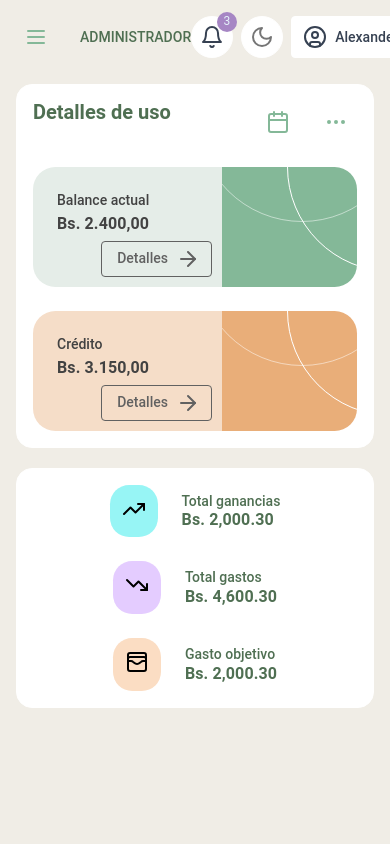
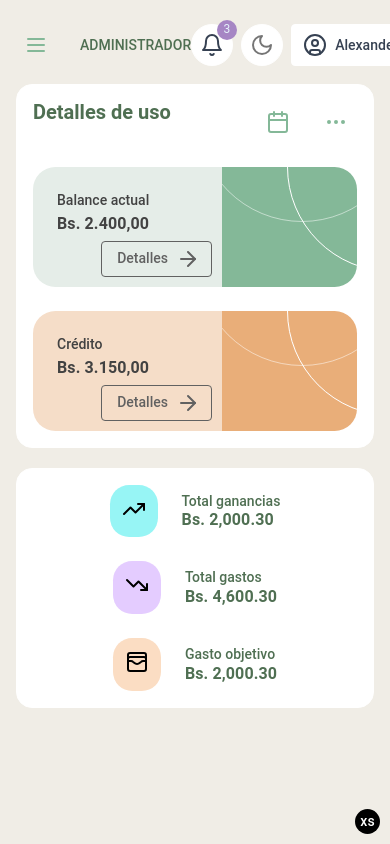
Before and after one commit to PROJECT-LA/Frontend, a Next.js app: page /admin/home in a window 390 px wide. Built offline with nearby package versions, Linux system fonts and the light colour scheme.

Commit message:
fix: header toolbox responsive complete

```diff
--- a/src/app/admin/(configuration)/users/page.tsx
+++ b/src/app/admin/(configuration)/users/page.tsx
@@ -16,6 +16,11 @@ const UsersPage = async ({
     order?: "ASC" | "DESC";
   };
 }) => {
+  console.log(searchParams?.limit);
+  console.log(searchParams?.order);
+  console.log(searchParams?.queryUser);
+  console.log(searchParams?.page);
+
   const permissions = await getFrontendPermissions("/admin/users");
   return (
     permissions && (
--- a/src/app/admin/layout.tsx
+++ b/src/app/admin/layout.tsx
@@ -20,6 +20,8 @@ const Main = styled("main", {
   borderBottomLeftRadius: 0,
   position: "relative",
   borderBottomRightRadius: 0,
+  width: `100%`,
+  padding: "16px",
   transition: theme.transitions.create(
     "margin",
     open
@@ -33,21 +35,24 @@ const Main = styled("main", {
         }
   ),
   [theme.breakpoints.up("md")]: {
-    marginTop: 120,
-    marginLeft: open ? 40 : -(CONSTANTS.drawerWidth - 120),
+    marginTop: 90,
+    marginLeft: open ? 20 : -(CONSTANTS.drawerWidth - 110),
     width: "92%",
-    marginRight: "2rem",
+    marginRight: "0.7rem",
     paddingBottom: 20,
   },
-  [theme.breakpoints.down("md")]: {
-    width: `100%`,
-    padding: "16px",
+  [theme.breakpoints.up("xl")]: {
+    marginLeft: open ? 110 : -(CONSTANTS.drawerWidth - 180),
+    marginRight: "7.5rem",
   },
 }));
 
 const MainLayout = ({ children }: { children: React.ReactNode }) => {
   const theme = useTheme();
   const matchDownMd = useMediaQuery(theme.breakpoints.down("md"));
+  const matchDownSm = useMediaQuery(theme.breakpoints.down("sm"));
+  const matchUpXl = useMediaQuery(theme.breakpoints.up("xl"));
+
   const [scrolled, setScrolled] = useState(false);
 
   useEffect(() => {
@@ -89,12 +94,17 @@ const MainLayout = ({ children }: { children: React.ReactNode }) => {
           sx={{
             paddingY: scrolled ? 1 : 2,
             transition: "all .3s ease",
-            marginRight: !matchDownMd ? 1 : 0,
-            marginLeft: !matchDownMd
+            marginTop: "0.5rem",
+            marginLeft: matchUpXl
               ? openDrawer
-                ? `${CONSTANTS.drawerWidth + 5}px`
-                : `85px`
-              : 0,
+                ? "20rem"
+                : "10rem"
+              : !matchDownMd
+              ? openDrawer
+                ? "14.5rem"
+                : "5.5rem"
+              : "0rem",
+            marginRight: matchUpXl ? "7rem" : "0.5rem",
             borderColor: theme.palette.divider,
           }}
         >
--- a/src/app/layout.tsx
+++ b/src/app/layout.tsx
@@ -1,13 +1,11 @@
 import type { Metadata } from "next";
-
 import { Toaster } from "sonner";
 import "./globals.css";
-
-// Configuración del tema
 import { StyledEngineProvider } from "@mui/material";
 import ThemeRegistry from "@/theme";
 import { FullScreenLoadingProvider } from "@/context/FullScreenLoadingProvider";
 import { AuthProvider } from "@/context/AuthProvider";
+import Responsive from "@/components/Responsive";
 
 export const metadata: Metadata = {
   title: "Sistema auditorías",
@@ -20,7 +18,7 @@ export default function RootLayout({
 }>) {
   return (
     <html lang="es">
-      <body>
+      <body style={{ position: "relative" }}>
         <StyledEngineProvider injectFirst>
           <ThemeRegistry>
             <FullScreenLoadingProvider>
@@ -29,6 +27,7 @@ export default function RootLayout({
           </ThemeRegistry>
         </StyledEngineProvider>
         <Toaster richColors closeButton expand />
+        <Responsive />
       </body>
     </html>
   );
--- /dev/null
+++ b/src/components/Responsive.tsx
@@ -0,0 +1,49 @@
+"use client";
+import React from "react";
+import { CONSTANTS } from "../../config";
+import { Box, Typography, useMediaQuery, useTheme } from "@mui/material";
+
+const Responsive = () => {
+  const theme = useTheme();
+  const matchUpXs = useMediaQuery(theme.breakpoints.up("xs"));
+  const matchUpSm = useMediaQuery(theme.breakpoints.up("sm"));
+  const matchUpMd = useMediaQuery(theme.breakpoints.up("md"));
+  const matchUpLg = useMediaQuery(theme.breakpoints.up("lg"));
+  const matchUpXl = useMediaQuery(theme.breakpoints.up("xl"));
+
+  return (
+    <>
+      {CONSTANTS.appEnv === "development" && (
+        <Box
+          sx={{
+            width: "25px",
+            height: "25px",
+            position: "fixed",
+            bottom: 10,
+            right: 10,
+            borderRadius: "50%",
+            display: "flex",
+            justifyContent: "center",
+            alignItems: "center",
+            backgroundColor: "black",
+            color: "white",
+          }}
+        >
+          <Typography color="inherit" variant="subtitle2">
+            {matchUpXl
+              ? "xl"
+              : matchUpLg
+              ? "lg"
+              : matchUpMd
+              ? "md"
+              : matchUpSm
+              ? "sm"
+              : "xs"}
+          </Typography>
+        </Box>
+      )}
+    </>
+  );
+};
+
+export default Responsive;
--- a/src/components/cards/MainCard.tsx
+++ b/src/components/cards/MainCard.tsx
@@ -17,7 +17,7 @@ const MainCard = ({ children }: { children: React.ReactNode }) => {
         backgroundColor: !themeMode
           ? theme.palette.background.paper
           : "transparent !important",
-        padding: !matchDownMd ? "2rem" : "1rem",
+        padding: !matchDownMd ? "2.5rem" : "1rem",
       }}
     >
       {children}
--- a/src/layout/Header/index.tsx
+++ b/src/layout/Header/index.tsx
@@ -30,7 +30,6 @@ const Header = ({
 }) => {
   const theme = useTheme();
   const { toggleDrawer } = useGlobalStore();
-  const pathname = usePathname();
   const matchDownMd = useMediaQuery(theme.breakpoints.down("md"));
 
   return (
@@ -73,7 +72,8 @@ const Header = ({
             }}
             variant="outlined"
           >
-            <Typography>Búsqueda rápida</Typography>
+            <Typography>Buscar</Typography>
+            <Box width={20} />
           </Button>
         </Hidden>
 
```
Also changed, not shown: 1 other file (tests, documents, lock files or other folders).
